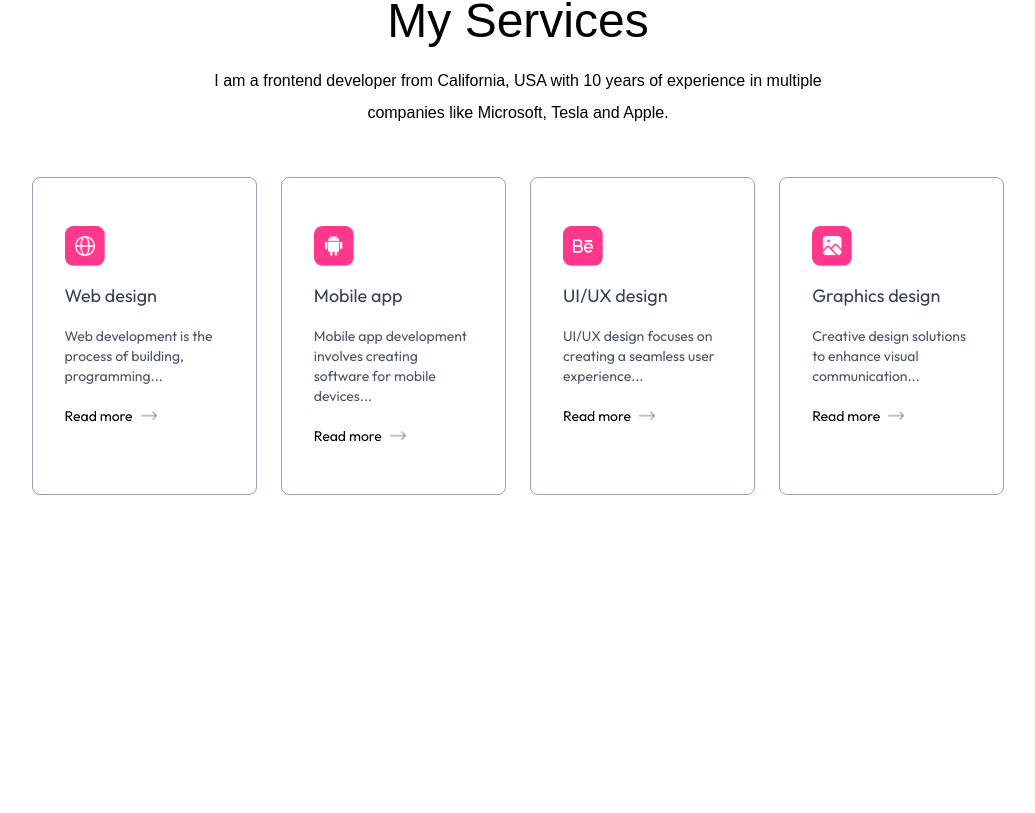
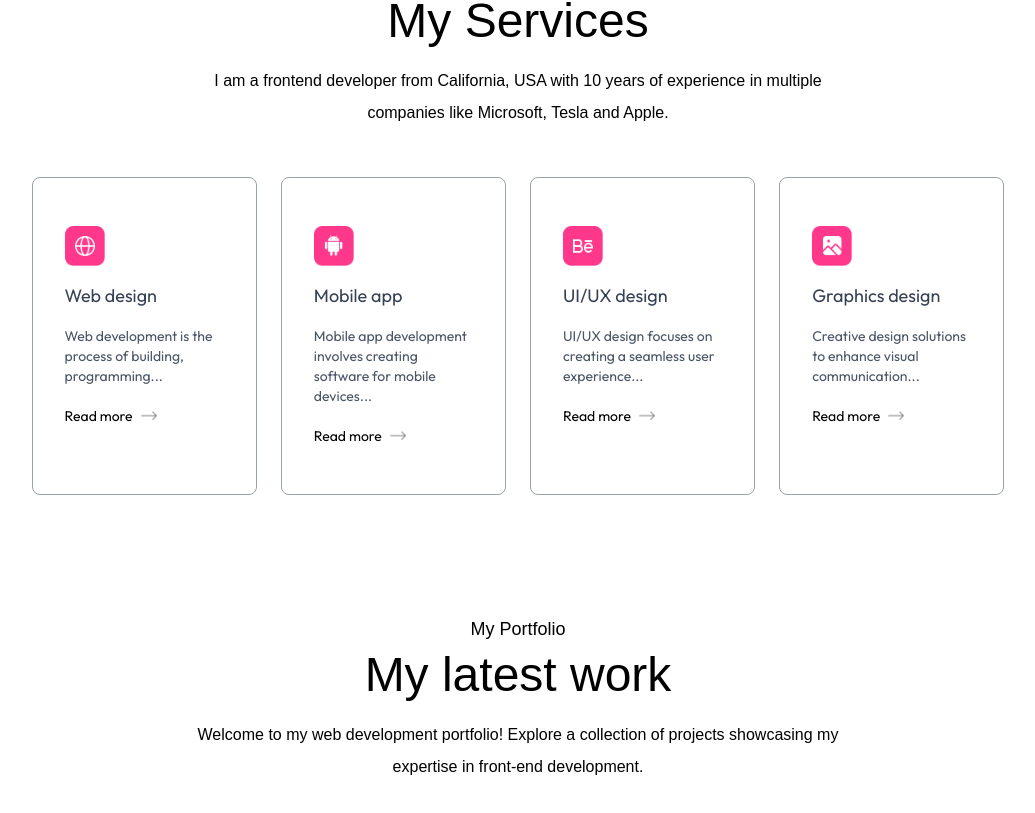
Before and after one commit to Hamimsiddiq007/Portfolio_01, a Next.js app: page / in a window 1280 px wide. Shown: the part 1784-2597 px from the top of the page, without its empty margins (122-1157 px from the left). Before the commit the page ends 2319 px from the top, so only its background shows below. Built offline with nearby package versions, Linux system fonts and the light colour scheme; a web font is replaced by a local one.

Commit message:
feat: my work

```diff
--- a/app/page.js
+++ b/app/page.js
@@ -3,6 +3,7 @@
 import Header from "@/components/Header";
 import Navbar from "@/components/Navbar";
 import Services from "@/components/Services";
+import Work from "@/components/Work";
 
 export default function Home() {
   return (
@@ -11,6 +12,7 @@
       <Header />
       <About />
       <Services />
+      <Work />
     </>
   );
 }
--- /dev/null
+++ b/components/Work.jsx
@@ -0,0 +1,14 @@
+import React from 'react'
+
+const Work = () => {
+  return (
+    <div id='work' className='w-full px-[12%] scroll mt-20'>
+      <h4 className='text-center mb-2 text-lg font-ovo'>My Portfolio</h4>
+      <h2 className='text-center text-5xl font-ovo'>My latest work</h2>
+
+      <p className='text-center mx-auto max-w-2xl mt-5 mb-12 font-ovo'>Welcome to my web development portfolio! Explore a collection of projects showcasing my expertise in front-end development.</p>
+    </div>
+  )
+}
+
+export default Work
```
